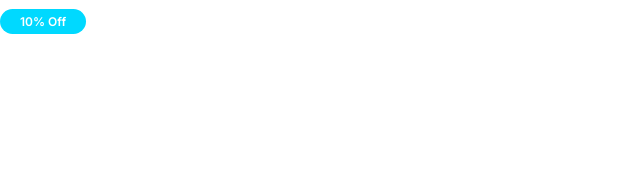
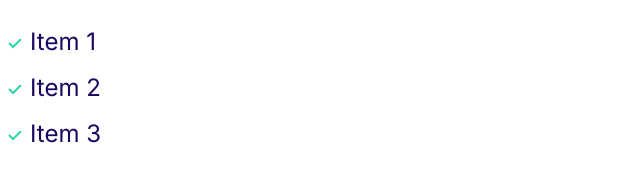
Before and after one commit to catalinus1997/Moshify-2, a plain HTML site: page index.html in a window 1280 px wide. Shown: the whole page, without its empty margins (0-640 px from the left). Drawn offline with Linux system fonts and the light colour scheme.

Commit message:
created lists

```diff
--- a/CSS/style.css
+++ b/CSS/style.css
@@ -118,3 +118,32 @@ p {
     font-size: 1.2rem;
   }
 }
+
+/* Lists */
+
+.list {
+  list-style: none;
+  padding-left: 0;
+  color: var(--color-headings);
+}
+
+.list--inline .list__item {
+  display: inline-block;
+  margin-right: 2rem;
+}
+
+.list--tick {
+  list-style-image: url(../images/tick.svg);
+  padding-left: 3rem;
+}
+
+.list--tick .list__item {
+  padding-left: 0.5rem;
+  margin-bottom: 1rem;
+}
+
+@media screen and (min-width: 1024px) {
+  .list--tick .list__item {
+    padding-left: 0;
+  }
+}
--- a/index.html
+++ b/index.html
@@ -12,6 +12,10 @@
     <link rel="stylesheet" href="CSS/style.css">
 </head>
 <body>
-   <span class="badge badge--secondary badge--small">10% Off</span>
+  <ul class="list list--tick">
+      <li class="list__item">Item 1</li>
+      <li class="list__item">Item 2</li>
+      <li class="list__item">Item 3</li>
+  </ul>
 </body>
 </html>
```
Also changed, not shown: components/lists.html (added, +5 -0 lines), images/tick.svg (added).
